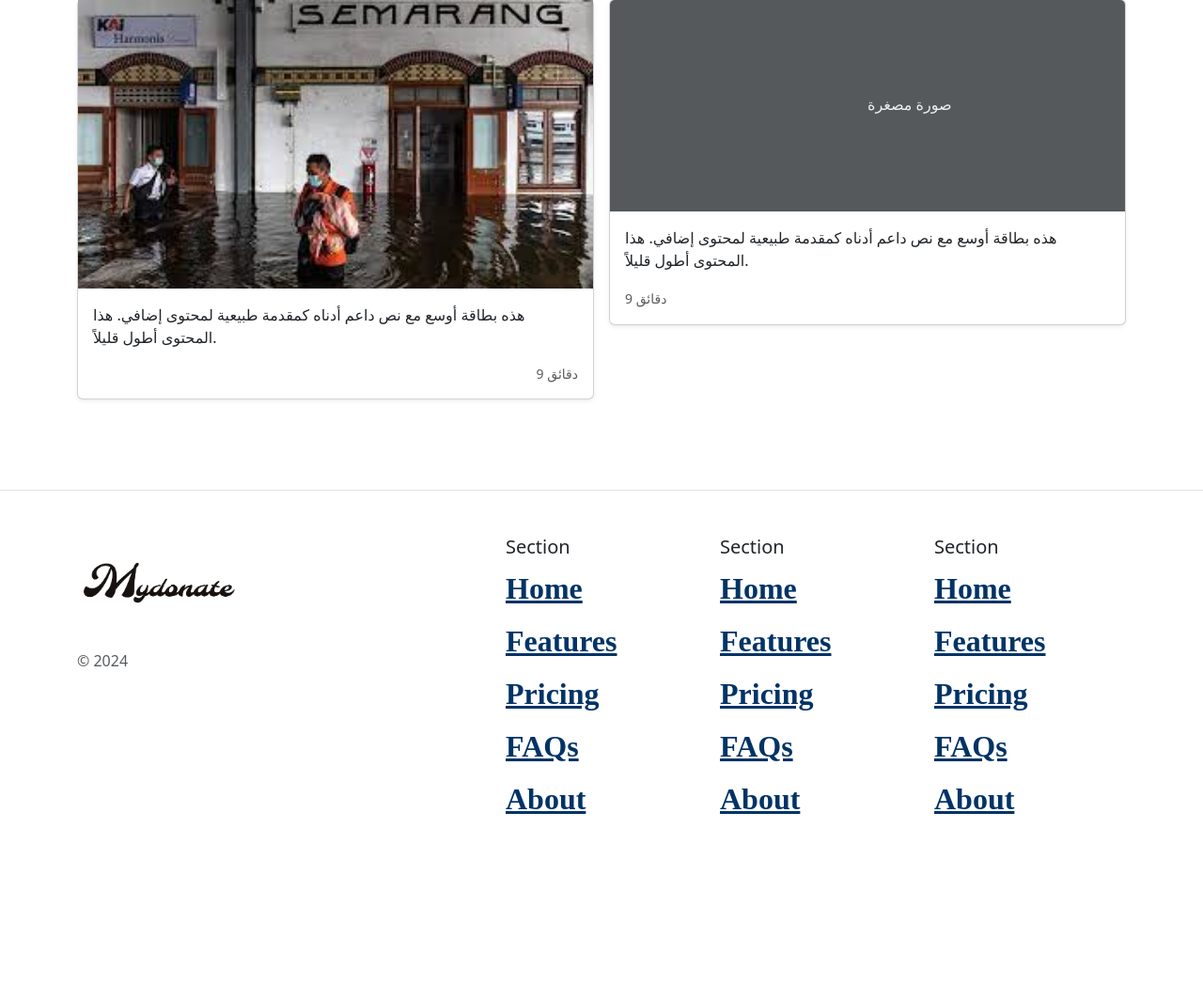
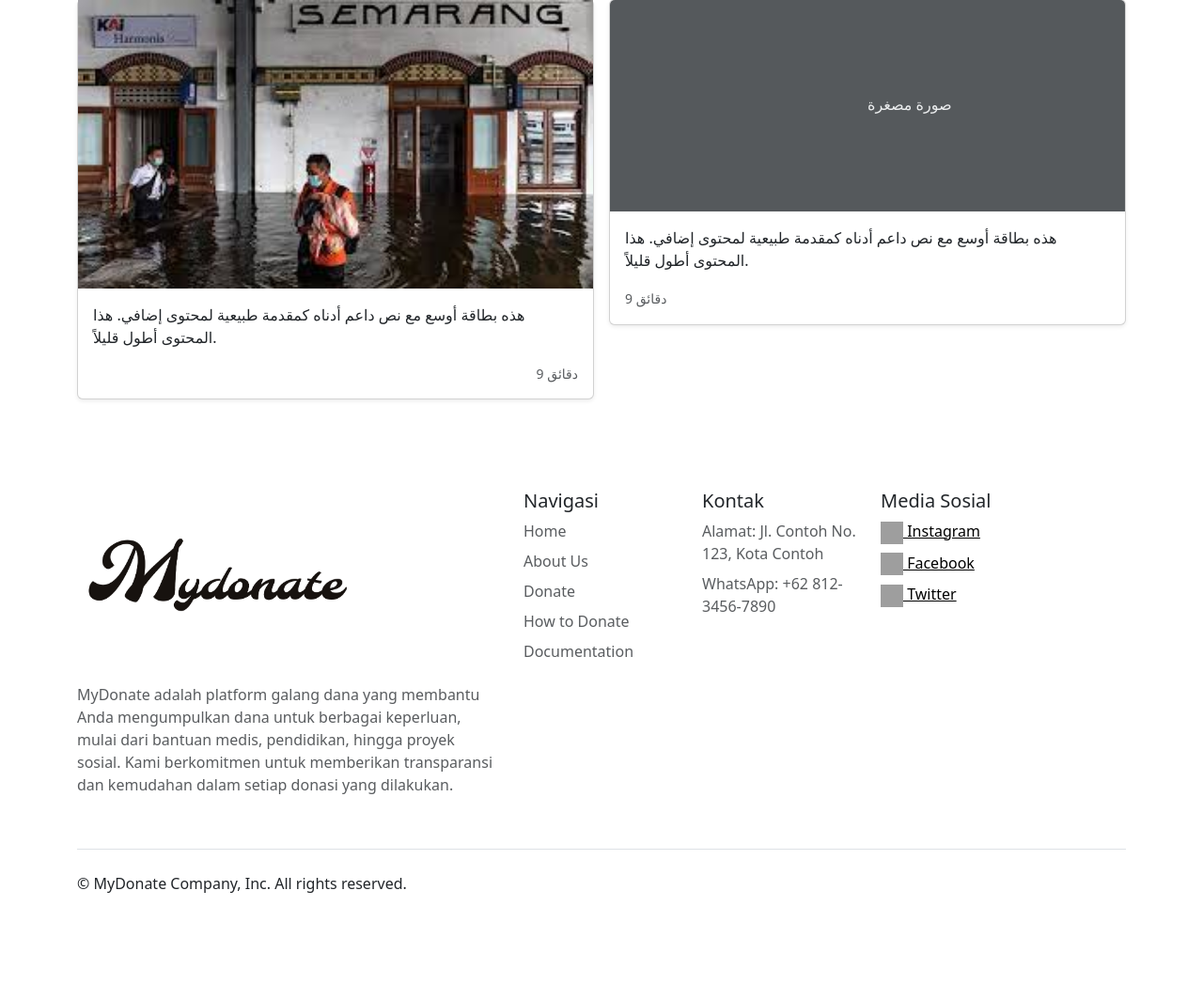
Before and after one commit to MayTanaya/project-webdev, a PHP site: page / in a window 1280 px wide. Shown: the part 4450-5514 px from the top of the page at 94% size. Before the commit the page ends 5316 px from the top, so only its background shows below. Run offline with PHP 8.4, Linux system fonts and the light colour scheme; some libraries are stand-ins or nearby versions; grey boxes are pictures that could not be loaded.

Commit message:
index.php

```diff
--- a/index.php
+++ b/index.php
@@ -284,58 +284,70 @@
 
 
   <!-- Start Footer -->
-  <footer class="footer border-top py-5 my-5">
-  <div class="container">
-    <div class="row row-cols-1 row-cols-sm-2 row-cols-md-5">
-      <div class="col mb-3">
+  <div class="b-example-divider"></div>
+<div class="container">
+  <footer class="py-5">
+    <div class="row">
+      <!-- Logo dan Deskripsi -->
+      <div class="col-md-5 mb-3">
         <a href="/" class="d-flex align-items-center mb-3 link-body-emphasis text-decoration-none">
-          <img src="images/image.png" class="me-2" alt="Logo" width="175" height="105">
+          <img src="images/image.png" class="me-2" alt="Logo" width="300" height="190">
         </a>
-        <p class="text-body-secondary">&copy; 2024</p>
+        <p class="text-body-secondary">
+          MyDonate adalah platform galang dana yang membantu Anda mengumpulkan dana untuk berbagai keperluan, mulai dari bantuan medis, pendidikan, hingga proyek sosial. Kami berkomitmen untuk memberikan transparansi dan kemudahan dalam setiap donasi yang dilakukan.
+        </p>
       </div>
 
-      <div class="col mb-3"></div> <!-- Kosong untuk spacing -->
-
-      <!-- Menu Navigasi Footer -->
-      <div class="col mb-3">
-        <h5>Section</h5>
+      <!-- Section 1: Navigasi -->
+      <div class="col-6 col-md-2 mb-3">
+        <h5>Navigasi</h5>
         <ul class="nav flex-column">
-          <li class="nav-item mb-2"><a href="#" class="Subfont">Home</a></li>
-          <li class="nav-item mb-2"><a href="#" class="Subfont">Features</a></li>
-          <li class="nav-item mb-2"><a href="#" class="Subfont">Pricing</a></li>
-          <li class="nav-item mb-2"><a href="#" class="Subfont">FAQs</a></li>
-          <li class="nav-item mb-2"><a href="#" class="Subfont">About</a></li>
+          <li class="nav-item mb-2"><a href="#" class="nav-link p-0 text-body-secondary">Home</a></li>
+          <li class="nav-item mb-2"><a href="#" class="nav-link p-0 text-body-secondary">About Us</a></li>
+          <li class="nav-item mb-2"><a href="#" class="nav-link p-0 text-body-secondary">Donate</a></li>
+          <li class="nav-item mb-2"><a href="#" class="nav-link p-0 text-body-secondary">How to Donate</a></li>
+          <li class="nav-item mb-2"><a href="#" class="nav-link p-0 text-body-secondary">Documentation</a></li>
         </ul>
       </div>
 
-      <div class="col mb-3">
-        <h5>Section</h5>
+      <!-- Section 2: Kontak -->
+      <div class="col-6 col-md-2 mb-3">
+        <h5>Kontak</h5>
         <ul class="nav flex-column">
-          <li class="nav-item mb-2"><a href="#" class="Subfont">Home</a></li>
-          <li class="nav-item mb-2"><a href="#" class="Subfont">Features</a></li>
-          <li class="nav-item mb-2"><a href="#" class="Subfont">Pricing</a></li>
-          <li class="nav-item mb-2"><a href="#" class="Subfont">FAQs</a></li>
-          <li class="nav-item mb-2"><a href="#" class="Subfont">About</a></li>
+          <li class="nav-item mb-2"><span class="nav-link p-0 text-body-secondary">Alamat: Jl. Contoh No. 123, Kota Contoh</span></li>
+          <li class="nav-item mb-2"><a href="https://wa.me/6281234567890" class="nav-link p-0 text-body-secondary" target="_blank">WhatsApp: +62 812-3456-7890</a></li>
         </ul>
       </div>
 
-      <div class="col mb-3">
-        <h5>Section</h5>
+      <!-- Section 3: Media Sosial -->
+      <div class="col-6 col-md-2 mb-3">
+        <h5>Media Sosial</h5>
         <ul class="nav flex-column">
-          <li class="nav-item mb-2"><a href="#" class="Subfont">Home</a></li>
-          <li class="nav-item mb-2"><a href="#" class="Subfont">Features</a></li>
-          <li class="nav-item mb-2"><a href="#" class="Subfont">Pricing</a></li>
-          <li class="nav-item mb-2"><a href="#" class="Subfont">FAQs</a></li>
-          <li class="nav-item mb-2"><a href="#" class="Subfont">About</a></li>
+          <li class="nav-item mb-2">
+            <a class="link-body-emphasis" href="https://www.instagram.com/pamungcasse/" target="_blank">
+              <img src="images/ig.png" width="24" height="24" alt="Instagram"> Instagram
+            </a>
+          </li>
+          <li class="nav-item mb-2">
+            <a class="link-body-emphasis" href="https://www.facebook.com/" target="_blank">
+              <img src="images/fb.png" width="24" height="24" alt="Facebook"> Facebook
+            </a>
+          </li>
+          <li class="nav-item mb-2">
+            <a class="link-body-emphasis" href="https://twitter.com/" target="_blank">
+              <img src="images/twitter.png" width="24" height="24" alt="Twitter"> Twitter
+            </a>
+          </li>
         </ul>
       </div>
     </div>
-  </div>
-</footer>
 
-<!-- End Footer -->
-
-  <script src="https://cdn.jsdelivr.net/npm/bootstrap@5.3.3/dist/js/bootstrap.bundle.min.js"></script>
+    <!-- Hak Cipta -->
+    <div class="d-flex flex-column flex-sm-row justify-content-between py-4 my-4 border-top">
+      <p>&copy; MyDonate Company, Inc. All rights reserved.</p>
+    </div>
+  </footer>
+</div>
+<script src="../assets/dist/js/bootstrap.bundle.min.js"></script>
 </body>
-
 </html>
```
